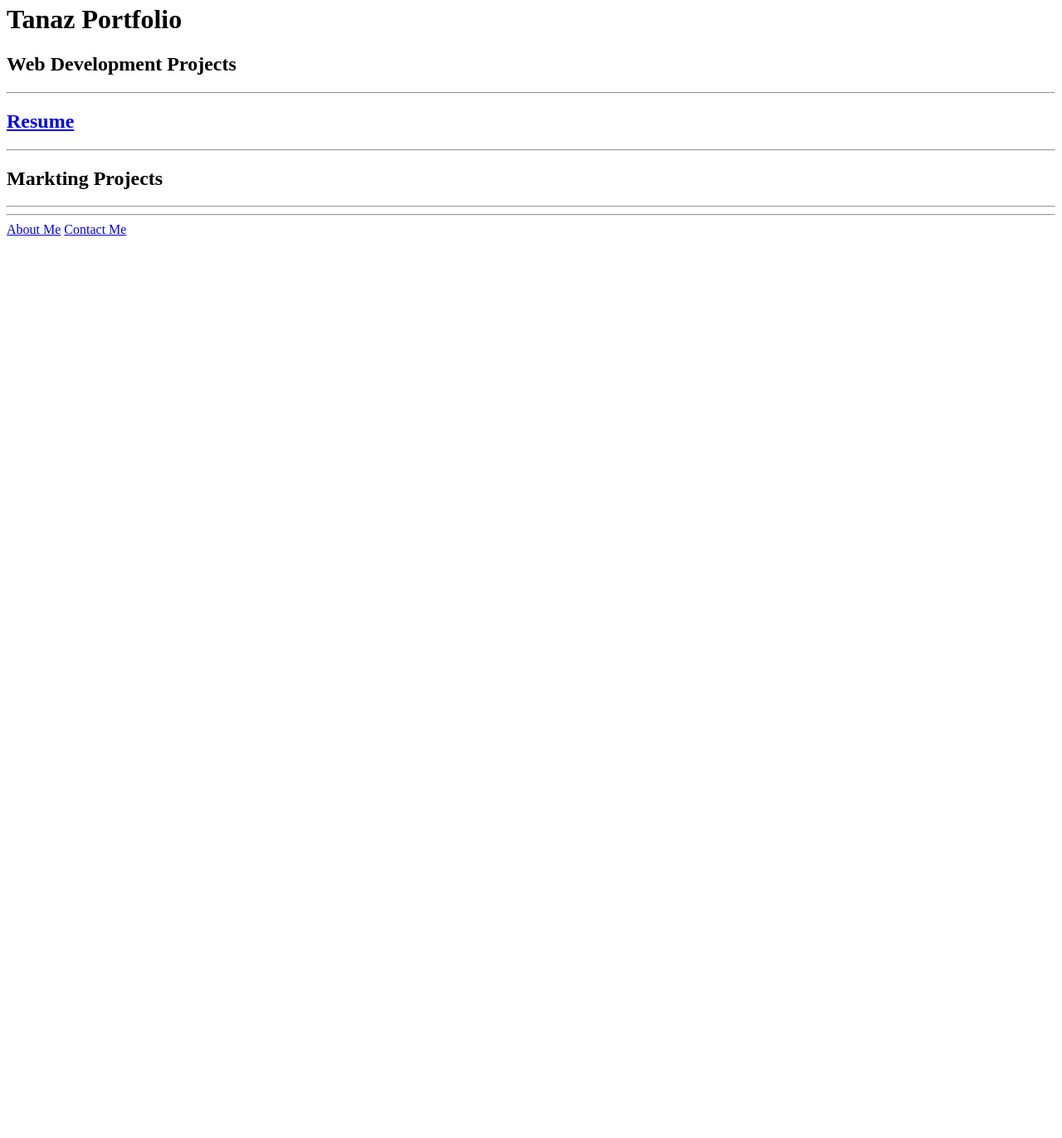
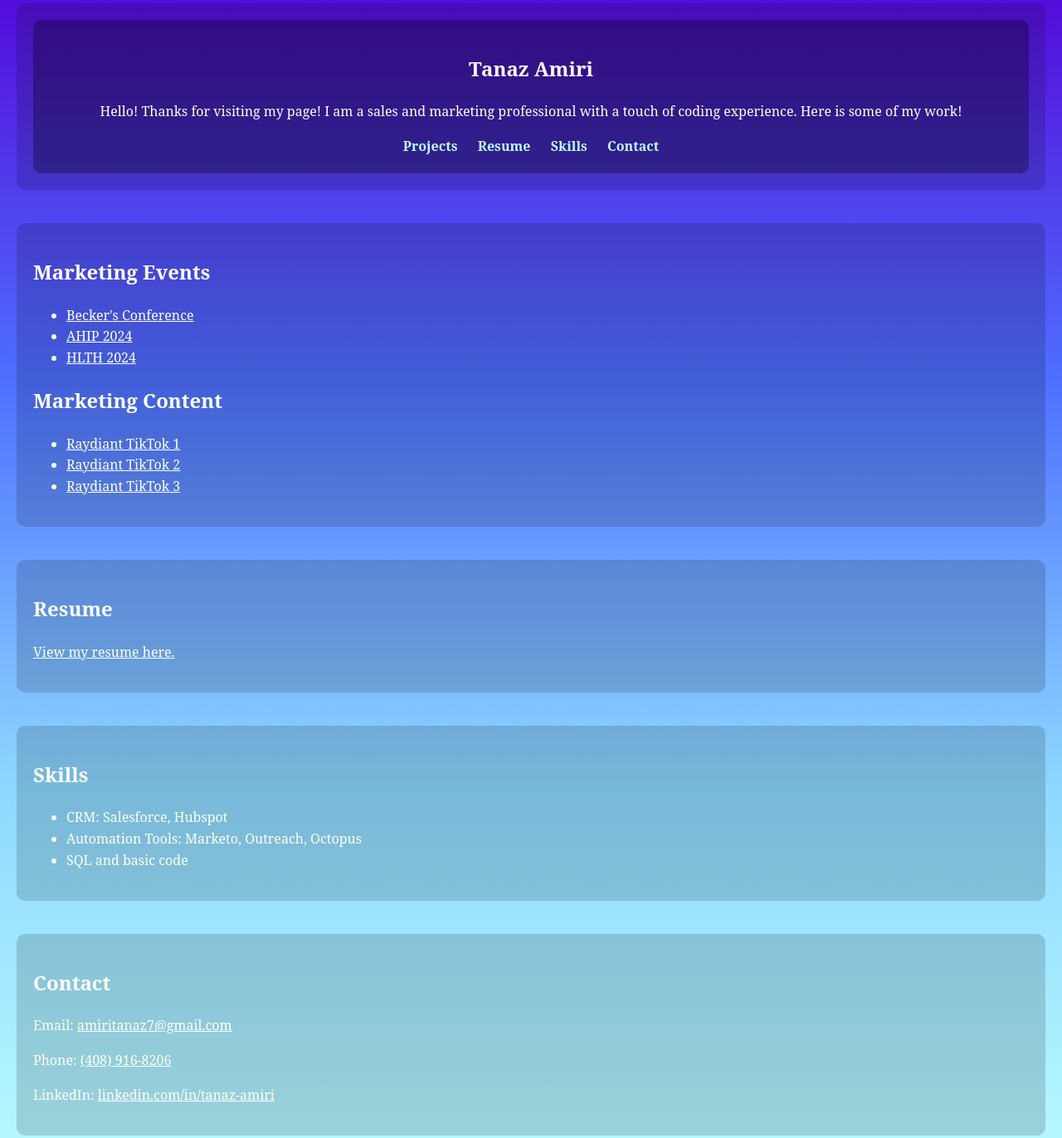
Before and after one commit to tj1289/html-portfolio, a plain HTML site: page index.html in a window 1280 px wide. Shown: the part 16-1388 px from the top of the page at 83% size. Before the commit the page ends 800 px from the top, so only its background shows below. Drawn offline with Linux system fonts and the light colour scheme; files that its build step writes are made by us from their sources.

Commit message:
Update index.html
05.13

```diff
--- a/index.html
+++ b/index.html
@@ -1,40 +1,58 @@
-<!-- TODO 1: Create the HTML Boilerplate -->
+<!DOCTYPE html>
+<html lang="en">
+<head>
+  <meta charset="UTF-8" />
+  <meta name="viewport" content="width=device-width, initial-scale=1.0" />
+  <title>Tanaz Amiri Portfolio</title>
+  <link rel="stylesheet" href="style.css" />
+</head>
+<body>
+<section>  <header>
+  <h1>Tanaz Amiri</h1>
+  <p>Hello! Thanks for visiting my page! I am a sales and marketing professional with a touch of coding experience. Here is some of my work!</p>
+  <nav>
+    <a href="#projects">Projects</a>
+    <a href="#resume">Resume</a>
+    <a href="#skills">Skills</a>
+    <a href="#contact">Contact</a>
+  </nav>
+</header></section>
 
-<!-- TODO 2: Add Your previous projects' HTML into the public folder -->
+  <section id="projects">
+    <h2>Marketing Events</h2>
+    <ul>
+      <li><a href="https://www.linkedin.com/posts/innovaccer_day-1-at-beckers-ugcPost-7247236626593013760-Imjp" target="_blank">Becker's Conference</a></li>
+      <li><a href="https://www.linkedin.com/posts/innovaccer_ahip2024-healthcareinnovation-valuebasedcare-activity-7207405089584480256-Wxvd" target="_blank">AHIP 2024</a></li>
+      <li><a href="https://www.linkedin.com/posts/innovaccer_innovaccer-hlth-2024-ugcPost-7254209478940635137-miON" target="_blank">HLTH 2024</a></li>
+    </ul>
+    <h2>Marketing Content</h2>
+    <ul>
+      <li><a href="https://www.tiktok.com/@tryraydiant/video/7234623147692117291" target="_blank">Raydiant TikTok 1</a></li>
+      <li><a href="https://www.tiktok.com/@tryraydiant/video/7252760654371769646" target="_blank">Raydiant TikTok 2</a></li>
+      <li><a href="https://www.tiktok.com/@tryraydiant/video/7255067942554029358" target="_blank">Raydiant TikTok 3</a></li>
+    </ul>
+  </section>
 
-<!-- TODO 3: Take screenshots of your project previews and add the images to the images folder -->
+  <section id="resume">
+    <h2>Resume</h2>
+    <p><a href="https://tj1289.github.io/html-portfolio/public/resume.html" target="_blank">View my resume here.</a></p>
+  </section>
 
-<!-- TODO 4: Add titles/subtitles etc. -->
-
-<!-- TODO 5: Add a link to the project pages -->
-
-<!-- TODO 6: Add images to show the project previews
-HINT for TODO 6: You can use the height attribute set to 200 to make the image smaller:
-https://developer.mozilla.org/en-US/docs/Web/HTML/Element/img#attr-height -->
-
-<!-- TODO 7: Add the Contact Me and About Me page links -->
+  <section id="skills">
+    <h2>Skills</h2>
+    <ul>
+      <li>CRM: Salesforce, Hubspot</li>
+      <li>Automation Tools: Marketo, Outreach, Octopus</li>
+      <li>SQL and basic code</li>
+    </ul>
+  </section>
 
 
-<!DOCTYPE html>
-<html lang="en">
-
-<head>
-  <meta charset="UTF-8">
-  <title>Tanaz Portfolio</title>
-</head>
-
-<body>
-  <h1>Tanaz Portfolio</h1>
-  <h2>Web Development Projects</h2>
-  <hr />
-  <h2><a href="./public/resume.html">Resume</a></h2>
-  <hr>
-  <h2>Markting Projects</h2>
-  <hr>
-
-  <hr />
-  <a href="./public/about.html">About Me</a>
-  <a href="./public/contact.html">Contact Me</a>
+  <section id="contact">
+    <h2>Contact</h2>
+    <p>Email: <a href="mailto:amiritanaz7@gmail.com">amiritanaz7@gmail.com</a></p>
+    <p>Phone: <a href="tel:+14089168206">(408) 916-8206</a></p>
+    <p>LinkedIn: <a href="https://www.linkedin.com/in/tanaz-amiri-7a2908210" target="_blank">linkedin.com/in/tanaz-amiri</a></p>
+  </section>
 </body>
-
 </html>
```
